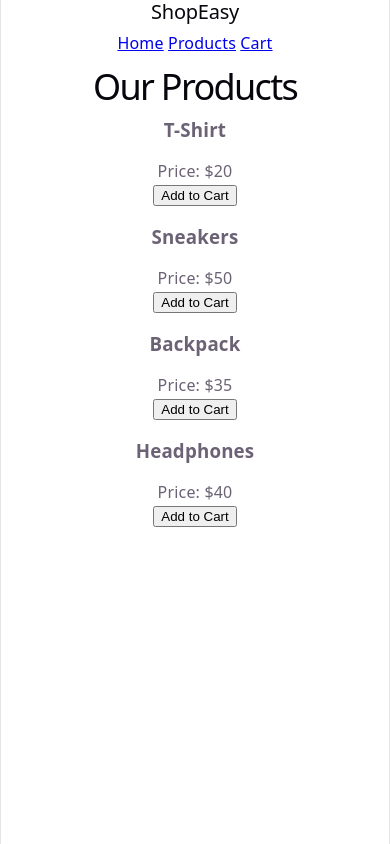
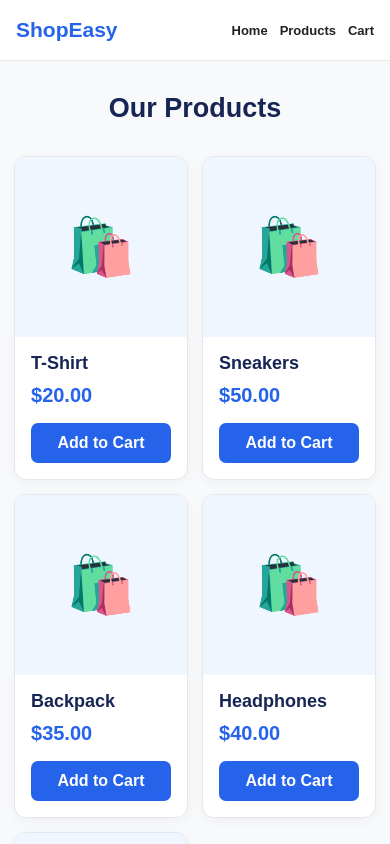
Before and after one commit to MaharobHossain/react-ecommerce-store, a React (Vite) app: page / in a window 390 px wide. Shown: the top 844 px of the page. Built offline with nearby package versions, Linux system fonts and the light colour scheme.

Commit message:
Add responsive layout and product card design

```diff
--- a/src/App.jsx
+++ b/src/App.jsx
@@ -1,26 +1,6 @@
 
-function Header() {
-  return (
-    <header>
-      <h2>ShopEasy</h2>
-      <nav>
-        <a href="/">Home</a>{" "}
-        <a href="/products">Products</a>{" "}
-        <a href="/cart">Cart</a>
-      </nav>
-    </header>
-  );
-}
-
-function ProductCard({ name, price }) {
-  return (
-    <div>
-      <h3>{name}</h3>
-      <p>Price: ${price}</p>
-      <button>Add to Cart</button>
-    </div>
-  );
-}
+import Header from "./components/Header";
+import ProductCard from "./components/ProductCard";
 
 function App() {
   const products = [
@@ -28,13 +8,16 @@ function App() {
     { id: 2, name: "Sneakers", price: 50 },
     { id: 3, name: "Backpack", price: 35 },
     { id: 4, name: "Headphones", price: 40 },
+    { id: 5, name: "Smart Watch", price: 60 },
   ];
 
   return (
     <div>
       <Header />
+
       <h1>Our Products</h1>
 
+      <div className="product-grid">
   {products.map((product) => (
     <ProductCard
       key={product.id}
@@ -43,6 +26,7 @@ function App() {
     />
   ))}
 </div>
+    </div>
   );
 }
 
--- /dev/null
+++ b/src/components/Header.jsx
@@ -0,0 +1,15 @@
+function Header() {
+  return (
+    <header>
+      <h2>ShopEasy</h2>
+
+      <nav>
+        <a href="/">Home</a>{" "}
+        <a href="/products">Products</a>{" "}
+        <a href="/cart">Cart</a>
+      </nav>
+    </header>
+  );
+}
+
+export default Header;
--- /dev/null
+++ b/src/components/ProductCard.jsx
@@ -0,0 +1,22 @@
+
+function ProductCard({ name, price }) {
+  return (
+    <div className="product-card">
+      <div className="product-image">
+        <span>🛍️</span>
+      </div>
+
+      <div className="product-info">
+        <h3>{name}</h3>
+
+        <p className="product-price">${price.toFixed(2)}</p>
+
+        <button className="add-to-cart">
+          Add to Cart
+        </button>
+      </div>
+    </div>
+  );
+}
+
+export default ProductCard;
--- a/src/index.css
+++ b/src/index.css
@@ -1,111 +1,183 @@
+
+/* Global Styles */
+* {
+  margin: 0;
+  padding: 0;
+  box-sizing: border-box;
+}
+
 :root {
-  --text: #6b6375;
-  --text-h: #08060d;
-  --bg: #fff;
-  --border: #e5e4e7;
-  --code-bg: #f4f3ec;
-  --accent: #aa3bff;
-  --accent-bg: rgba(170, 59, 255, 0.1);
-  --accent-border: rgba(170, 59, 255, 0.5);
-  --social-bg: rgba(244, 243, 236, 0.5);
-  --shadow:
-    rgba(0, 0, 0, 0.1) 0 10px 15px -3px, rgba(0, 0, 0, 0.05) 0 4px 6px -2px;
-
-  --sans: system-ui, 'Segoe UI', Roboto, sans-serif;
-  --heading: system-ui, 'Segoe UI', Roboto, sans-serif;
-  --mono: ui-monospace, Consolas, monospace;
-
-  font: 18px/145% var(--sans);
-  letter-spacing: 0.18px;
-  color-scheme: light dark;
-  color: var(--text);
-  background: var(--bg);
+  font-family: Arial, sans-serif;
+  color: #222;
+  background: #f8f9fa;
   font-synthesis: none;
   text-rendering: optimizeLegibility;
   -webkit-font-smoothing: antialiased;
   -moz-osx-font-smoothing: grayscale;
+}
 
-  @media (max-width: 1024px) {
-    font-size: 16px;
+body {
+  min-width: 320px;
+  min-height: 100vh;
+}
+
+button,
+input {
+  font: inherit;
+}
+
+button {
+  cursor: pointer;
+}
+
+a {
+  color: inherit;
+  text-decoration: none;
+}
+
+#root {
+  width: 100%;
+  min-height: 100vh;
+}
+
+/* Main Heading */
+h1 {
+  margin: 32px 0;
+  text-align: center;
+  font-size: 32px;
+  color: #172554;
+}
+
+/* Header */
+header {
+  display: flex;
+  align-items: center;
+  justify-content: space-between;
+  padding: 20px 6%;
+  background: #ffffff;
+  border-bottom: 1px solid #e5e7eb;
+}
+
+header h2 {
+  margin: 0;
+  color: #2563eb;
+  font-size: 26px;
+}
+
+nav {
+  display: flex;
+  gap: 24px;
+}
+
+nav a {
+  font-size: 15px;
+  font-weight: 600;
+}
+
+nav a:hover {
+  color: #2563eb;
+}
+
+/* Product Grid */
+.product-grid {
+  display: grid;
+  grid-template-columns: repeat(4, minmax(0, 1fr));
+  gap: 24px;
+  max-width: 1200px;
+  margin: 0 auto;
+  padding: 0 24px 40px;
+}
+
+/* Responsive */
+@media (max-width: 900px) {
+  .product-grid {
+    grid-template-columns: repeat(2, minmax(0, 1fr));
   }
 }
 
-@media (prefers-color-scheme: dark) {
-  :root {
-    --text: #9ca3af;
-    --text-h: #f3f4f6;
-    --bg: #16171d;
-    --border: #2e303a;
-    --code-bg: #1f2028;
-    --accent: #c084fc;
-    --accent-bg: rgba(192, 132, 252, 0.15);
-    --accent-border: rgba(192, 132, 252, 0.5);
-    --social-bg: rgba(47, 48, 58, 0.5);
-    --shadow:
-      rgba(0, 0, 0, 0.4) 0 10px 15px -3px, rgba(0, 0, 0, 0.25) 0 4px 6px -2px;
+@media (max-width: 520px) {
+  header {
+    padding: 18px 16px;
+    gap: 16px;
   }
 
-  #social .button-icon {
-    filter: invert(1) brightness(2);
+  header h2 {
+    font-size: 21px;
+  }
+
+  nav {
+    gap: 12px;
+  }
+
+  nav a {
+    font-size: 13px;
+  }
+
+  h1 {
+    font-size: 27px;
+  }
+
+  .product-grid {
+    gap: 14px;
+    padding: 0 14px 30px;
   }
 }
 
-body {
-  margin: 0;
+
+
+/* Product Card */
+.product-card {
+  overflow: hidden;
+  background: #ffffff;
+  border: 1px solid #e5e7eb;
+  border-radius: 12px;
+  box-shadow: 0 3px 12px rgba(0, 0, 0, 0.04);
+  transition: transform 0.2s ease, box-shadow 0.2s ease;
 }
 
-#root {
-  width: 1126px;
-  max-width: 100%;
-  margin: 0 auto;
-  text-align: center;
-  border-inline: 1px solid var(--border);
-  min-height: 100svh;
-  display: flex;
-  flex-direction: column;
-  box-sizing: border-box;
+.product-card:hover {
+  transform: translateY(-4px);
+  box-shadow: 0 8px 24px rgba(0, 0, 0, 0.09);
 }
 
-h1,
-h2 {
-  font-family: var(--heading);
-  font-weight: 500;
-  color: var(--text-h);
+.product-image {
+  height: 180px;
+  display: flex;
+  align-items: center;
+  justify-content: center;
+  background: #eff6ff;
+  font-size: 56px;
 }
 
-h1 {
-  font-size: 56px;
-  letter-spacing: -1.68px;
-  margin: 32px 0;
-  @media (max-width: 1024px) {
-    font-size: 36px;
-    margin: 20px 0;
-  }
-}
-h2 {
-  font-size: 24px;
-  line-height: 118%;
-  letter-spacing: -0.24px;
-  margin: 0 0 8px;
-  @media (max-width: 1024px) {
-    font-size: 20px;
-  }
-}
-p {
-  margin: 0;
+.product-info {
+  padding: 16px;
+  text-align: left;
 }
 
-code,
-.counter {
-  font-family: var(--mono);
-  display: inline-flex;
-  border-radius: 4px;
-  color: var(--text-h);
+.product-info h3 {
+  margin-bottom: 10px;
+  font-size: 18px;
+  color: #172554;
 }
 
-code {
-  font-size: 15px;
-  line-height: 135%;
-  padding: 4px 8px;
-  background: var(--code-bg);
+.product-price {
+  margin-bottom: 16px;
+  font-size: 20px;
+  font-weight: 700;
+  color: #2563eb;
 }
+
+.add-to-cart {
+  width: 100%;
+  padding: 11px;
+  border: none;
+  border-radius: 7px;
+  background: #2563eb;
+  color: #ffffff;
+  font-weight: 600;
+  transition: background 0.2s ease;
+}
+
+.add-to-cart:hover {
+  background: #1d4ed8;
+}
```
Lines whose indentation alone changed are shown as unchanged.
